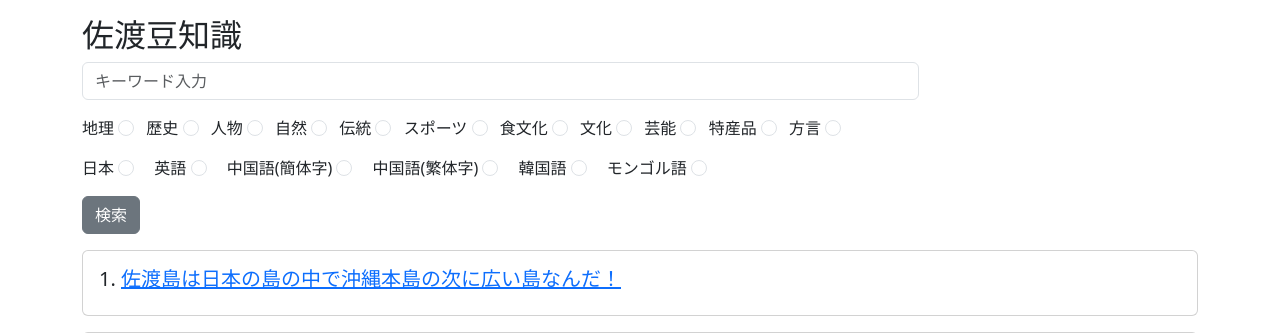
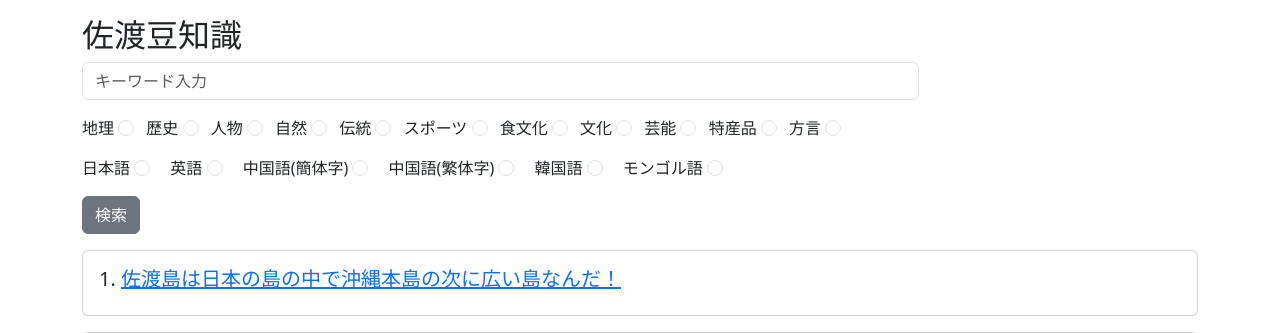
Before and after one commit to rakagawa17/sadoweb, a Django app: page / in a window 1280 px wide. Shown: the top 333 px of the page. Run offline with Django 4.2, Linux system fonts and the light colour scheme; data comes from the database, SQL or seed files in the repository; some libraries are stand-ins or nearby versions.

Commit message:
Update list.html

```diff
--- a/templates/list.html
+++ b/templates/list.html
@@ -24,7 +24,7 @@
             方言 <input type="radio" class="form-check-input me-2" name="category" value="方言" {% if dialect %}checked{% endif %}>
         </p>
         <p>
-            日本 <input type="radio" class="form-check-input me-3" name="lang" value="1" {% if japanese %}checked{% endif %}>
+            日本語 <input type="radio" class="form-check-input me-3" name="lang" value="1" {% if japanese %}checked{% endif %}>
             英語 <input type="radio" class="form-check-input me-3" name="lang" value="2" {% if english %}checked{% endif %}>
             中国語(簡体字) <input type="radio" class="form-check-input me-3" name="lang" value="3" {% if chinese1 %}checked{% endif %}>
             中国語(繁体字) <input type="radio" class="form-check-input me-3" name="lang" value="4" {% if chinese2 %}checked{% endif %}>
```
